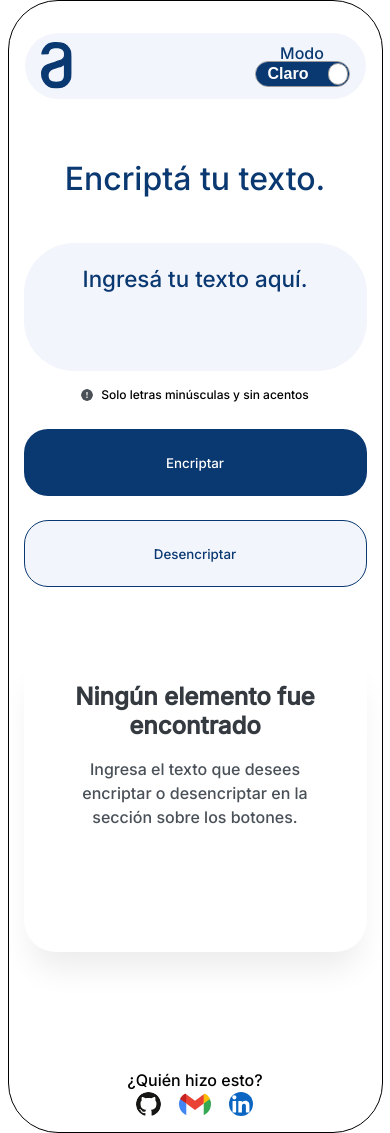
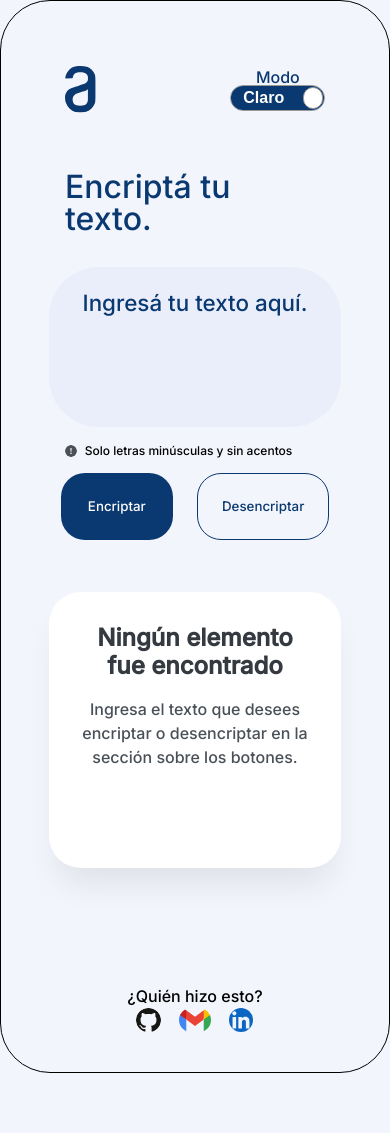
Before and after one commit to AgusCasarone/encriptadorDeTexto, a plain HTML site: page index.html in a window 390 px wide. After the commit the page ends 1073 px from the top, so only its background shows below. Drawn offline with Linux system fonts and the light colour scheme.

Commit message:
actualizacion edl responsive

```diff
--- a/style.css
+++ b/style.css
@@ -5,9 +5,9 @@
 }
 
 body {
-    width: 375px;
+    width: 100vw;
     margin: auto;
-    padding: 1rem;
+    background: #F3F5FC;
     border: 1px solid #000;
 }
 
@@ -22,6 +22,7 @@ nav {
     padding: 0.5rem 1rem;
     justify-content: space-between;
     align-items: center;
+    width: 95%;
 }
 
 .modo{
@@ -119,7 +120,7 @@ main {
 h1 {
     font-size: 2rem;
     color: #0A3871;
-    margin: 1.5rem 0;
+    margin: 2vw 0;
     padding: 1.5rem;
 }
 
@@ -130,12 +131,13 @@ h1 {
     text-align: center;
     text-justify: center;
     resize: none;
+    width: 95%
 }
 
 textarea {
     border: none;
-    background-color: #F3F5FC;
-    height: 8rem;
+    background-color: #cdd5f13c;
+    height: 50vw;
     width: 100%;
     resize: none;
     color: #0A3871;
@@ -143,14 +145,12 @@ textarea {
     font-size: 1.5rem;
     line-height: 150%;
     text-align: center;
-    text-justify: center;
+    max-height: 10rem;
 }
 
 textarea::placeholder {
     color: #0A3871;
     font-size: 1.4rem;
-    text-align: center;
-    text-justify: center;
     padding: 1rem 0;
 }
 
@@ -174,16 +174,12 @@ textarea::-webkit-scrollbar-thumb {
     -o-border-radius: 10px;
 }
 
-textarea:active {
-    border: none;
-}
-
 .warning {
     font-size: 0.75rem;
     height: 0.75rem;
-    margin: 1rem 0;
+    margin: 1rem;
     display: flex;
-    justify-content: center;
+    justify-content: flex-start;
 }
 
 #alerta {
@@ -247,14 +243,14 @@ textarea:active {
     font-size: 2rem;
     color: #495057;
     padding: 1.5rem;
-    width: 21.4375rem;
+    width: 95%;
     background: #FFFFFF;
     box-shadow: 0px 24px 32px -8px rgba(0, 0, 0, 0.08);
     border-radius: 2rem;
     margin: 3.25rem 0;
     line-break: auto;
+    resize: none;
     word-break: break-word;
-
 }
 
 #resultado {
@@ -366,3 +362,28 @@ footer {
 
 /* ========================================================================= */
 /* QUERY TABLET */
+
+@media (min-width: 376px) and (max-width: 768px) {
+    body {
+        padding: 2.5rem;
+        width: 100vw;
+    }
+
+
+    .input-buttons {
+        display: flex;
+        flex-direction: row;
+        align-items: center;
+        justify-content: center;
+        width: 100%;
+    }
+
+    .form-control-button {
+        margin: 0 .75rem;
+        width: 40vw;
+    }
+
+    .button-copiar {
+        width: 100%;
+    }
+}
```
